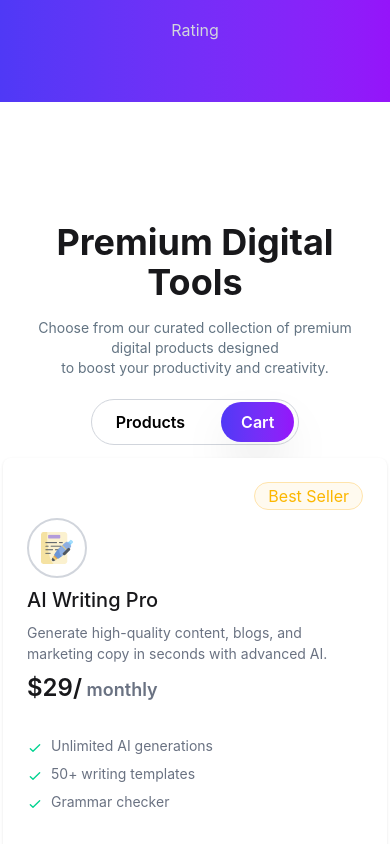
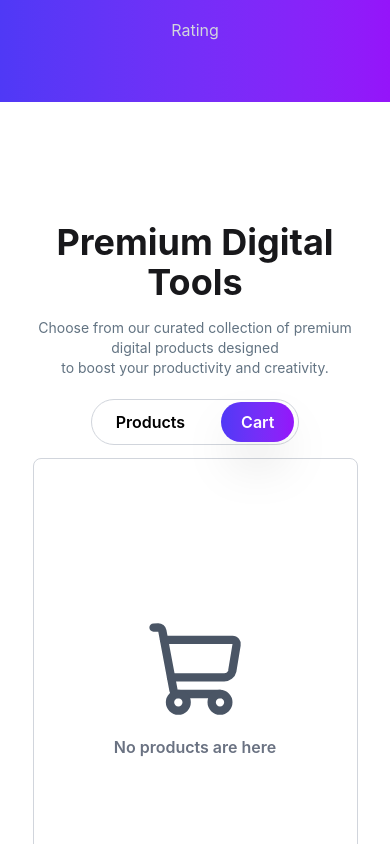
Before and after one commit to farhangalib-1/DigiTools, a React (Vite) app: page / in a window 390 px wide. Both pictures are taken after a click on the button "Cart". Shown: the part 1273-2117 px from the top of the page. Built offline with nearby package versions, Linux system fonts and the light colour scheme.

Commit message:
Cart Section is added

```diff
--- /dev/null
+++ b/src/components/Cart.jsx
@@ -0,0 +1,15 @@
+import { ShoppingCart } from "lucide-react"
+
+const Cart = () => {
+  return (
+    <div className="w-10/12 mx-auto border border-gray-300 rounded-lg text-center py-40
+    mt-4">
+        <div className="flex justify-center text-gray-600 mb-4">
+        <ShoppingCart size={100} />
+        </div>
+      <h1 className="font-semibold text-gray-500">No products are here</h1>
+    </div>
+  )
+}
+
+export default Cart
--- a/src/components/Pricing.jsx
+++ b/src/components/Pricing.jsx
@@ -7,7 +7,7 @@ const Pricing = ({pricedata}) => {
       <h1 className="text-2xl md:text-5xl font-bold mb-4">Simple, Transparent Pricing</h1>
       <p className="text-[#627382] mb-10 text-[12px] md:text-[16px]">Choose the plan that fits your needs. Upgrade or downgrade anytime.</p>
       </div>
-      <div className="allPricingCard w-10/12 mx-auto grid grid-cols-1 md:grid-cols-3 gap-4">
+      <div className="allPricingCard w-10/12 mx-auto grid grid-cols-1 md:grid-cols-3 gap-8 md:gap-4">
       {
         pricedata.map((el, idx)=><PricingCard name={el.name} description={el.description} price={el.price} period={el.period} features={el.features} tag={el.tag} buttonText={el.buttonText}/>)
       }
--- a/src/components/Products.jsx
+++ b/src/components/Products.jsx
@@ -1,5 +1,6 @@
 import { useState } from "react"
 import Card from "./Card";
+import Cart from "./Cart";
 
 const Products = ({data}) => {
     const[active, setActive] = useState("Products");
@@ -14,11 +15,13 @@ const Products = ({data}) => {
             <button onClick={()=>{setActive("Cart")}} className={`text-[16px]  ${active==='Cart'? 'bg-linear-to-r from-[#4F39F6] to-[#9514FA] text-white shadow-2xl':"text-black bg-transparent" } px-5 py-2 rounded-full font-semibold cursor-pointer`}>Cart</button>
             </div>
         </div>
-        <div className="All Products grid grid-cols-1 md:grid-cols-3 w-fit mx-auto gap-10 items-center mt-4">
+       {
+        active === "Products" ?  <div className="All Products grid grid-cols-1 md:grid-cols-3 w-fit mx-auto gap-10 items-center mt-4">
             {
                 data.map((el, i)=><Card key={i} name={el.name} description={el.description} price={el.price} period={el.period} tag={el.tag} features={el.features} icon={el.icon}/>)
             }
-        </div>
+        </div> : <Cart />
+       }
     </div>
   )
 }
```
